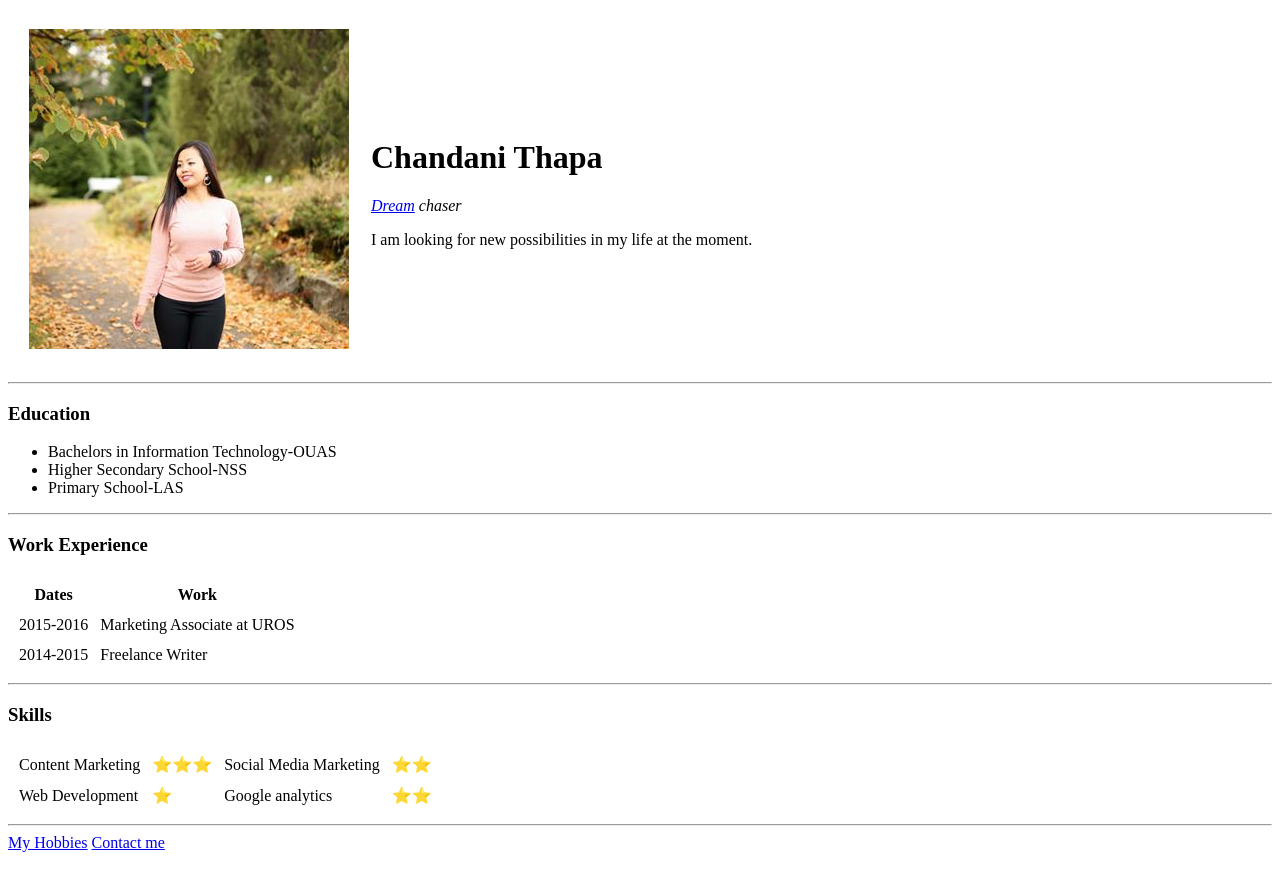
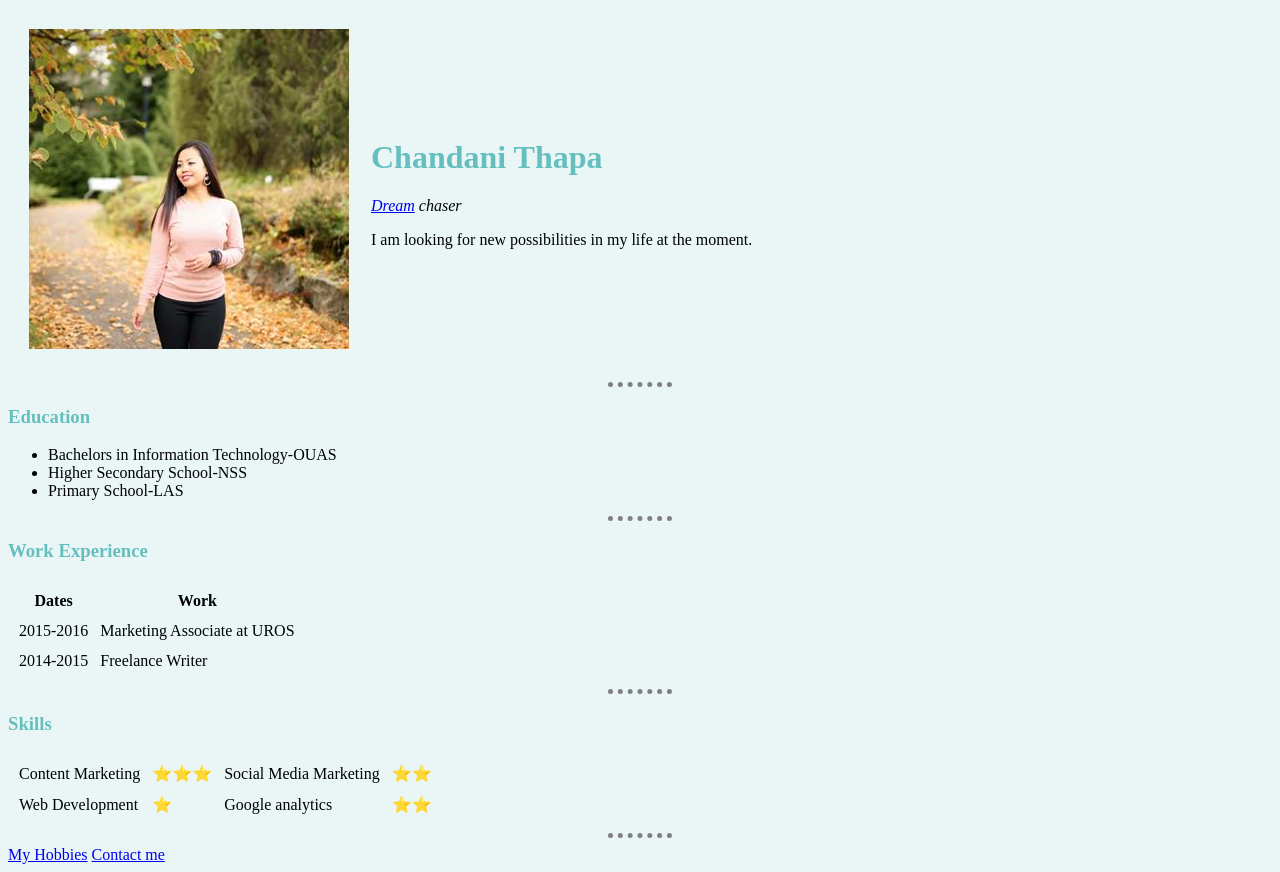
Before and after one commit to ChandaniHitan/Test-HTML, a plain HTML site: page index.html in a window 1280 px wide. Drawn offline with Linux system fonts and the light colour scheme.

Commit message:
Second commit

```diff
--- /dev/null
+++ b/css/style.css
@@ -0,0 +1,17 @@
+body{
+  background-color: #eaf6f6;
+}
+h1{
+  color: #66bfbf;
+}
+
+h3{
+  color: #66bfbf;
+}
+
+hr{
+  border-style: dotted none none;
+  border-color: grey;
+  border-width: 5px;
+  width: 5%;
+}
--- a/index.html
+++ b/index.html
@@ -1,9 +1,10 @@
 <!DOCTYPE html>
 <html lang="en" dir="ltr">
-
   <head>
     <meta charset="utf-8">
     <title>Chandani's Personal Site</title>
+    <link rel="stylesheet" href="css/style.css">
+
   </head>
 
   <body>
```
Also changed, not shown: contact-me.html (+1 -0 lines), hobbies.html (+1 -0 lines). Lines whose indentation alone changed are shown as unchanged.
